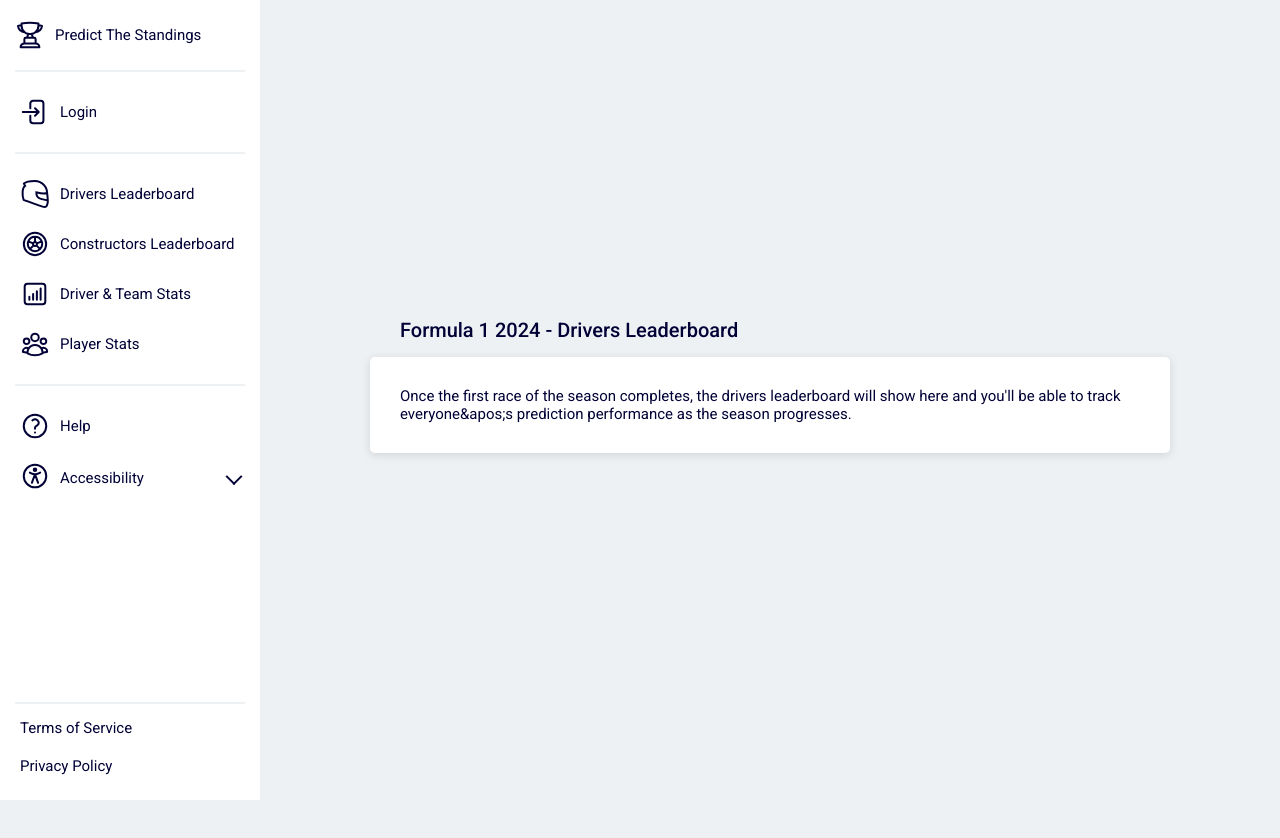
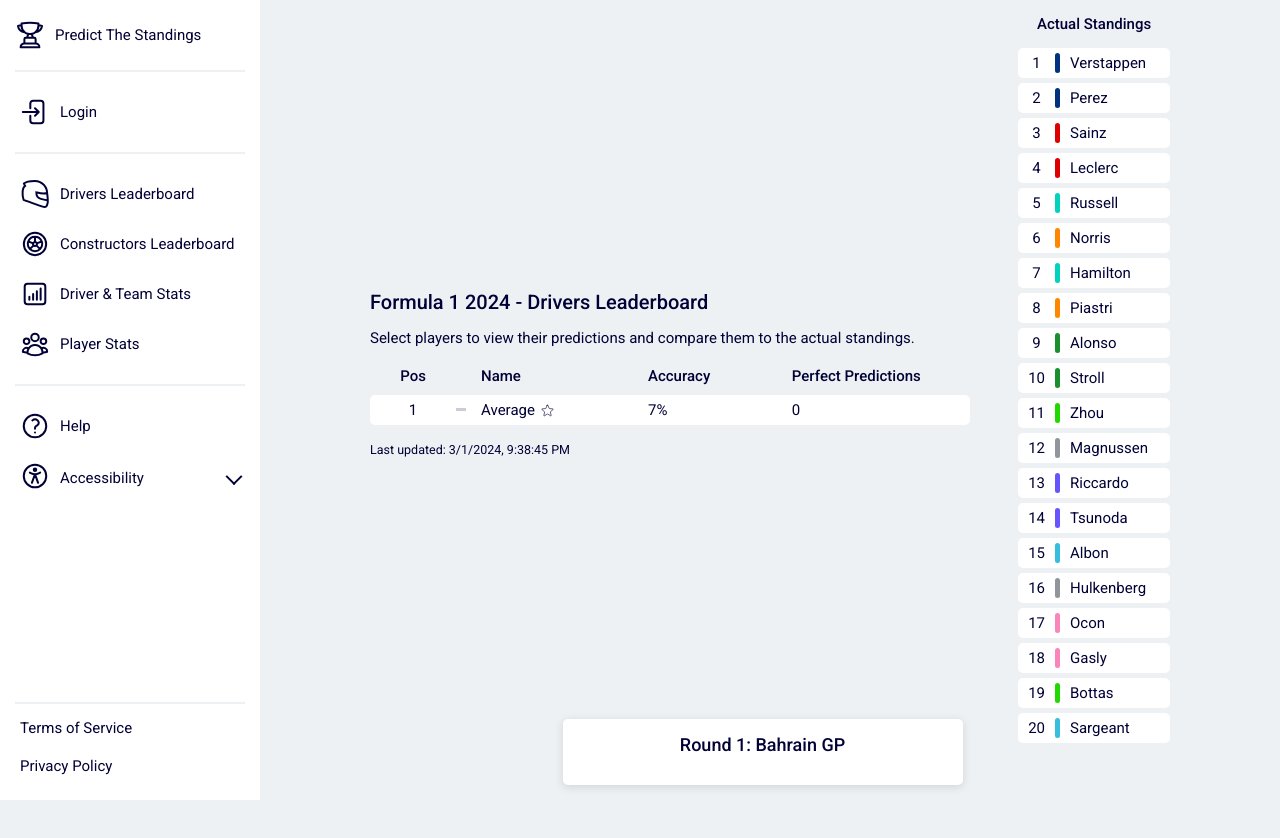
Before and after one commit to davidwillprice/predict-the-standings, a Next.js app: page /formula-1/2024 in a window 1280 px wide. Shown: the top 838 px of the page. Before the commit the page ends 800 px from the top, so only its background shows below. Built offline with nearby package versions, Linux system fonts and the light colour scheme; no server answers; the database is empty.

Commit message:
Add Bahrain standings

```diff
--- a/src/data/formula-1/2024.ts
+++ b/src/data/formula-1/2024.ts
@@ -64,56 +64,31 @@ const {
 const { mer, fer, red, sau, wil, ast, rb, mcl, has, alp } = teams;
 
 let rounds: Round[] = [
-  // new Round("Bahrain GP", {
-  //   driver: [
-  //     ver,
-  //     per,
-  //     alo,
-  //     sai,
-  //     ham,
-  //     str,
-  //     rus,
-  //     bot,
-  //     gas,
-  //     alb,
-  //     tsu,
-  //     sar,
-  //     mag,
-  //     ric,
-  //     hul,
-  //     zho,
-  //     nor,
-  //     oco,
-  //     lec,
-  //     pia,
-  //   ],
-  //   team: [mer, fer, red, sau, wil, ast, rb, mcl, has, alp],
-  // }),
-  // new Round("Saudi GP", {
-  //   driver: [
-  //     ver,
-  //     per,
-  //     alo,
-  //     sai,
-  //     ham,
-  //     rus,
-  //     str,
-  //     lec,
-  //     bot,
-  //     oco,
-  //     gas,
-  //     mag,
-  //     alb,
-  //     tsu,
-  //     hul,
-  //     sar,
-  //     zho,
-  //     ric,
-  //     pia,
-  //     nor,
-  //   ],
-  //   team: [fer, mer, red, sau, mcl, wil, ast, rb, has, alp],
-  // }),
+  new Round("Bahrain GP", {
+    driver: [
+      ver,
+      per,
+      sai,
+      lec,
+      rus,
+      nor,
+      ham,
+      pia,
+      alo,
+      str,
+      zho,
+      mag,
+      ric,
+      tsu,
+      alb,
+      hul,
+      oco,
+      gas,
+      bot,
+      sar,
+    ],
+    team: [red, fer, mer, mcl, ast, sau, has, rb, wil, alp],
+  }),
 ];
 
 export const seasonData2024 = {
```
